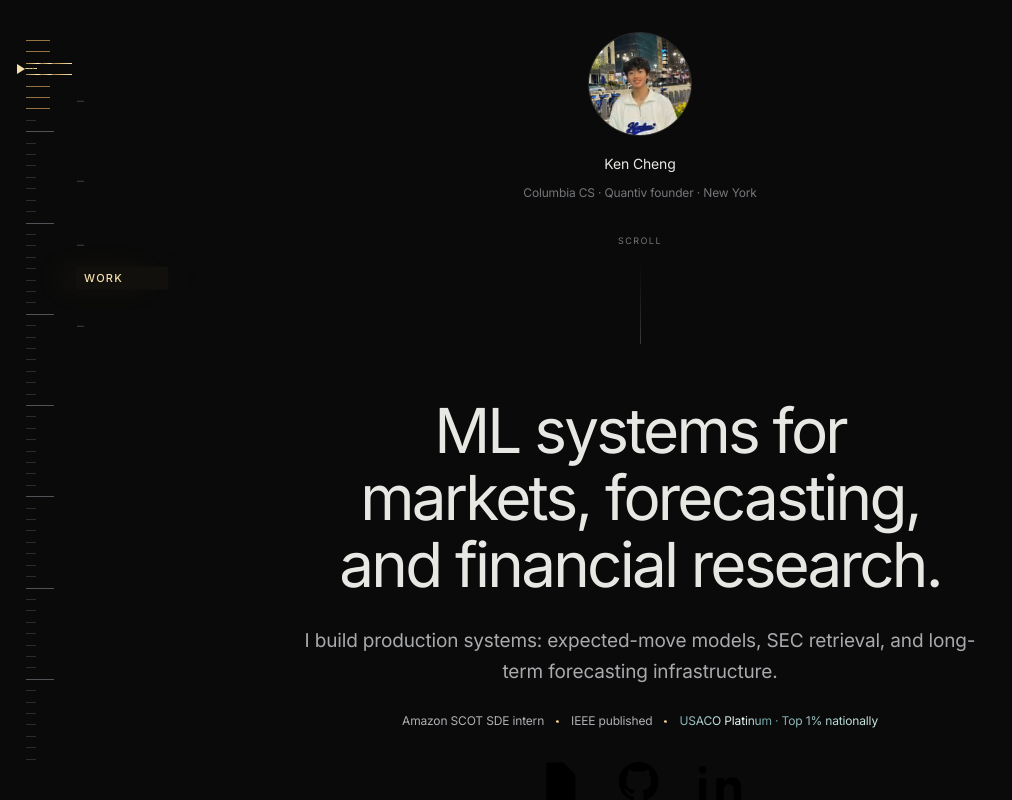
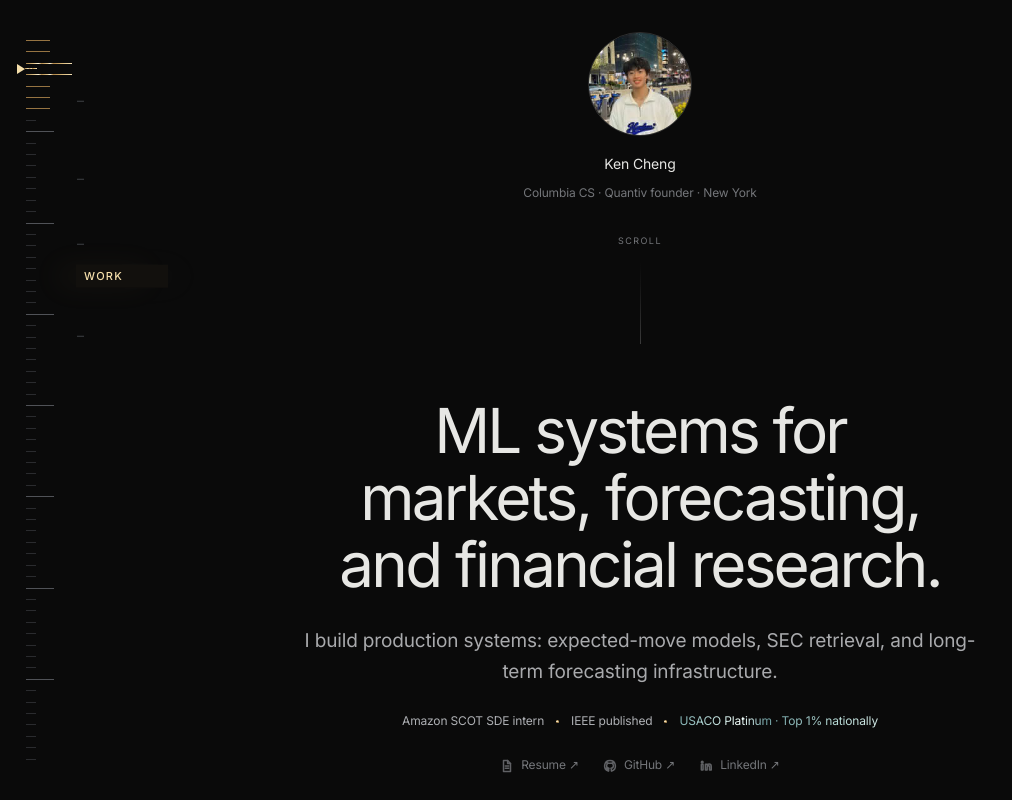
Before and after one commit to kenchengkc/personal-website, a Next.js app: page / in a window 1280 px wide. Shown: the top 800 px of the page, without its empty margins (0-1012 px from the left). Built offline with nearby package versions, Linux system fonts and the light colour scheme.

Commit message:
Style link icons

```diff
--- a/app/globals.css
+++ b/app/globals.css
@@ -393,6 +393,41 @@ textarea {
   color: var(--ink);
 }
 
+.icon-link {
+  display: inline-flex;
+  align-items: center;
+  gap: 7px;
+}
+
+.link-icon {
+  width: 14px;
+  height: 14px;
+  flex: 0 0 auto;
+  fill: none;
+  stroke: currentColor;
+  stroke-width: 1.5;
+  stroke-linecap: round;
+  stroke-linejoin: round;
+}
+
+.icon-link .link-icon {
+  opacity: 0.82;
+  transition:
+    opacity 180ms cubic-bezier(0.2, 0.8, 0.2, 1),
+    transform 180ms cubic-bezier(0.2, 0.8, 0.2, 1);
+}
+
+.icon-link:hover .link-icon {
+  opacity: 1;
+  transform: translateX(1px);
+}
+
+.icon-link .link-icon path:not([fill="none"]),
+.icon-link .link-icon rect:not([fill="none"]),
+.icon-link .link-icon circle:not([fill="none"]) {
+  vector-effect: non-scaling-stroke;
+}
+
 .hero-binary-art {
   position: relative;
   width: min(calc(100% - 24px), 1240px);
```
